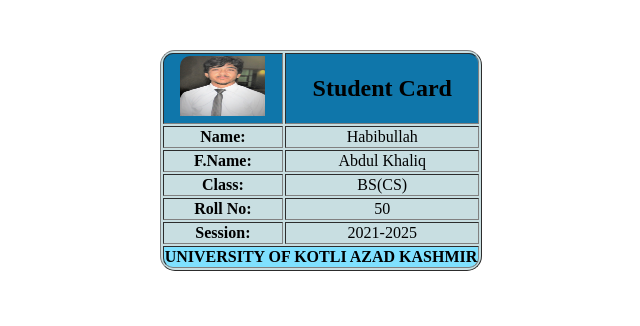
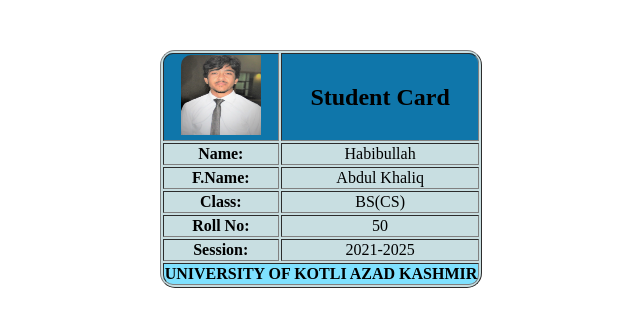
Before and after one commit to habibullah46/Web-development-, a plain HTML site: page student carrd css.html in a window 1280 px wide. Shown: the whole page, without its empty margins (319-959 px from the left). Drawn offline with Linux system fonts and the light colour scheme.

```diff
--- a/student carrd css.html
+++ b/student carrd css.html
@@ -11,7 +11,7 @@
     <table border="1px" align="center"; style="background-color: rgb(200, 222, 225); margin-top: 50px; border-radius: 15px;" >
         <tr style="background-color: rgb(15, 118, 170);">
             <td style="border-top-left-radius: 10px;" align="center">
-                <img src="images/pic.jpg" alt="" width="85" height="60" style="border-top-left-radius: 10px" >
+                <img src="images/pic.jpg" alt="" width="80" height="80" style="border-top-left-radius: 10px" >
             </td>
             <td align="center" style="border-top-right-radius: 10px">
                <h2>Student Card</h2>
```
Also changed, not shown: Table.html (+2 -2 lines).
